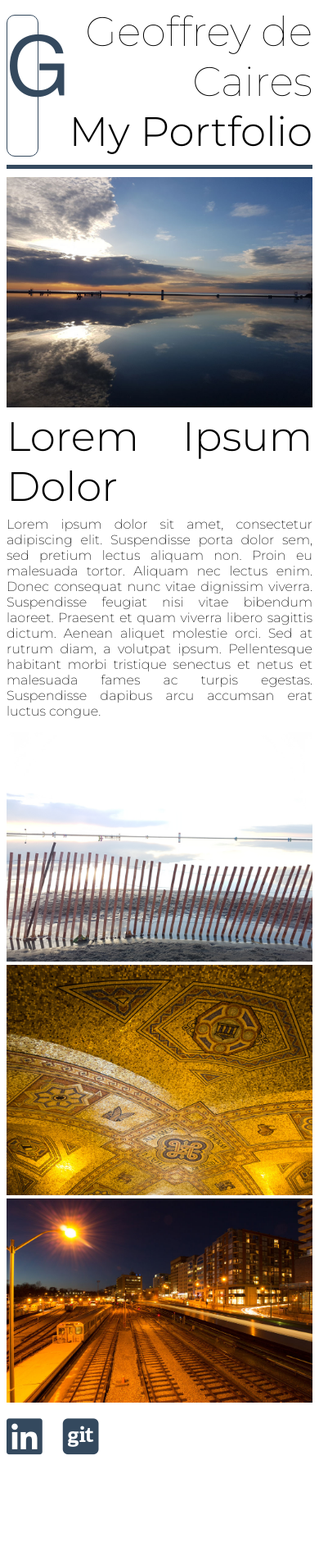
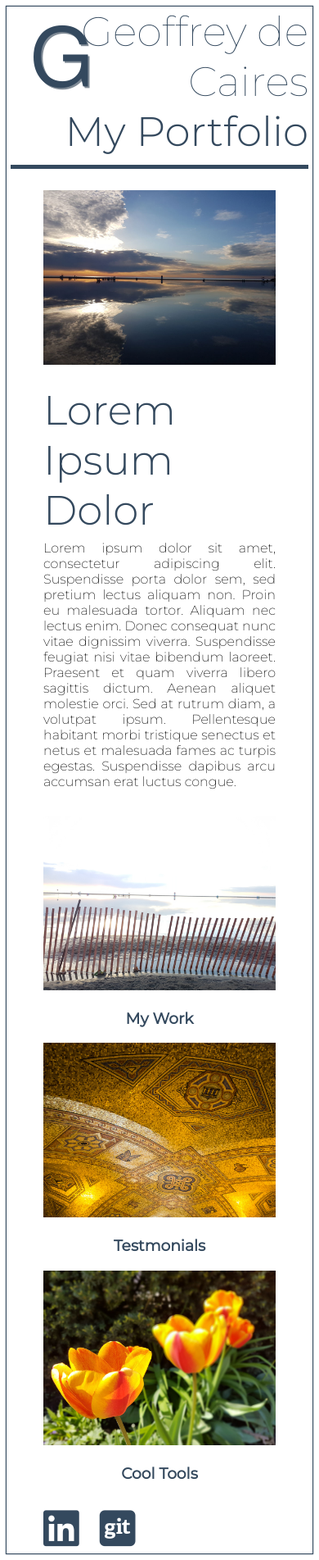
Before and after one commit to gdecaires/My-Portfolio-Project, a plain HTML site: page index.html in a window 390 px wide. Shown: the whole page at 82% size. Before the commit the page ends 1791 px from the top, so only its background shows below. Drawn offline with nearby package versions, Linux system fonts and the light colour scheme.

Commit message:
Final Changes

```diff
--- a/css/custom.css
+++ b/css/custom.css
@@ -1,7 +1,14 @@
+body {
+    padding-left: 5px;
+    padding-right: 5px;
+    box-shadow: 0 0 1px 1px #34495E;
+}
+
 h1 {
     font-family: 'Montserrat', sans-serif;
     font-weight: 100;
     font-size: 50px;
+    color: #34495E;
     margin: 0;
 }
 
@@ -9,6 +16,7 @@ h2 {
     font-family: 'Montserrat', sans-serif;
     font-weight: 300;
     font-size: 50px;
+    color: #34495E;
     margin: 0;
 }
 
@@ -18,23 +26,21 @@ h2 {
 }
 
 article {
-    width: 100%;
+    width: calc(100% - 80px);
     text-align: justify;
     font-family: 'Montserrat', sans-serif;
     font-weight: 200;
+    margin-left: 40px;
 }
 
 #logo {
     width: 10%;
-    border: solid 1px #34495E;
+    margin-left: 25px;
     color: #34495E;
-    border-radius: 10px;
-    text-align: center;
-    vertical-align: middle;
     font-size: 100px;
     font-family: 'Montserrat', sans-serif;
     font-weight: 200;
-    margin-top: 10px;
+    text-shadow: 2px 2px #808B96;
 }
 
 #header {
@@ -67,8 +73,15 @@ article {
     margin-bottom: -10px;
 }
 
+figcaption {
+    font-family: 'Montserrat', sans-serif;
+    color: #34495E;
+    text-align: center;
+}
 footer {
     padding-top: 10px;
+    width: 100% - 40px;
+    margin-left: 40px;
 }
 ul {
     list-style-type: none;
@@ -116,10 +129,16 @@ li a {
     }
 
     .bodyimg {
-        width: calc((100% - 2px)/3);
+        width: 100%;
+    }
+    img {
+        min-height: 0;
     }
     h1, h2 {
         right: 105px;
+    }
+    #col1, #col2, #col3, {
+        width: 33.33%;
     }
 }
 
@@ -136,6 +155,6 @@ li a {
     }
 
     .bodyimg {
-        width: calc((100% - 2px)/3);
+        width: 100%;
     }
 }
--- a/css/custom_rev_2.css
+++ b/css/custom_rev_2.css
@@ -139,3 +139,20 @@ li a {
         width: calc((100% - 2px)/3);
     }
 }
+
+@media screen and (min-width: 2000px) {
+        body {
+        width: 60%;
+        margin-left: auto;
+        margin-right: auto;
+    }
+
+    #image_container {
+        display: flex;
+        flex-direction: row;
+    }
+
+    .bodyimg {
+        width: calc((100% - 2px)/3);
+    }
+}
--- a/index.html
+++ b/index.html
@@ -17,7 +17,9 @@
     </div>
   </section>
   <section id="body_container">
+    <figure>
       <img id="first" src="images/medium_rez/image1_med.jpg" srcset="images/full_rez/image1_full.jpg 1000w" sizes="(min-width: 1000px) 1000px" alt="beaches">
+    </figure>
     <article>
       <h2 id="h2article">Lorem Ipsum Dolor</h2>
         <p id="paragraph">
@@ -25,9 +27,24 @@
         </p>
     </article>
     <div id="image_container">
+      <div id="col1">
+        <figure>
           <img id="second" class="bodyimg" src="images/medium_rez/image2_med.jpg" srcset="images/full_rez/image2_full.jpg 1000w" sizes="(min-width: 1000px) 1000px" alt="beaches">
+        </figure>
+        <figcaption><h3>My Work</h3></figcaption>
+      </div>
+      <div id="col2">
+        <figure>
           <img id="third" class="bodyimg" src="images/medium_rez/image3_med.jpg" srcset="images/full_rez/image3_full.jpg 1000w" sizes="(min-width: 1000px) 1000px" alt="ceiling">
-        <img id="fourth" class="bodyimg" src="images/medium_rez/image4_med.jpg" srcset="images/full_rez/image4_full.jpg 1000w" sizes="(min-width: 1000px) 1000px" alt="train yard">
+        </figure>
+        <figcaption><h3>Testmonials</h3></figcaption>
+      </div>
+        <div id="col3>">
+          <figure>
+            <img id="fourth" class="bodyimg" src="images/medium_rez/image5_med.jpg" srcset="images/full_rez/image5_full.jpg 1000w" sizes="(min-width: 1000px) 1000px" alt="tulips">
+          </figure>
+          <figcaption><h3>Cool Tools</h3></figcaption>
+        </div>
       </div>
   </section>
 </body>
```
Lines whose indentation alone changed are shown as unchanged.
